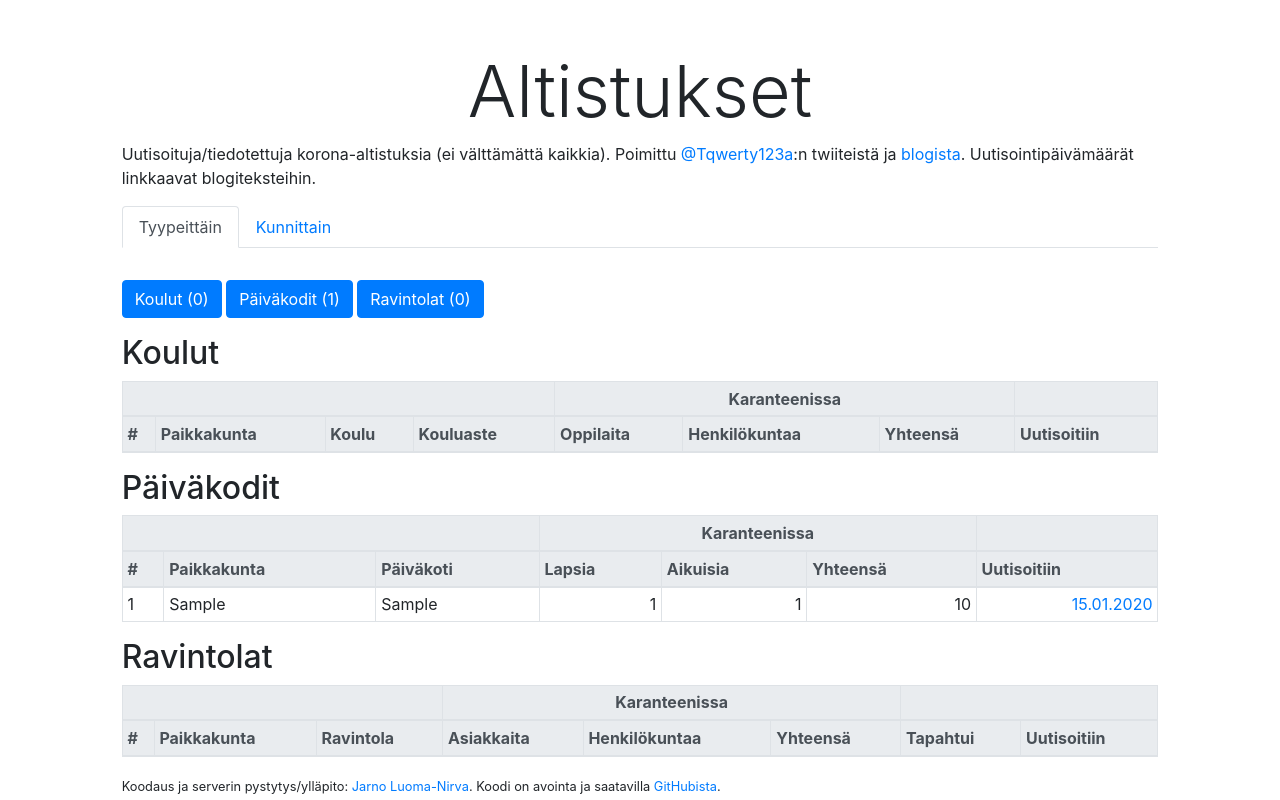
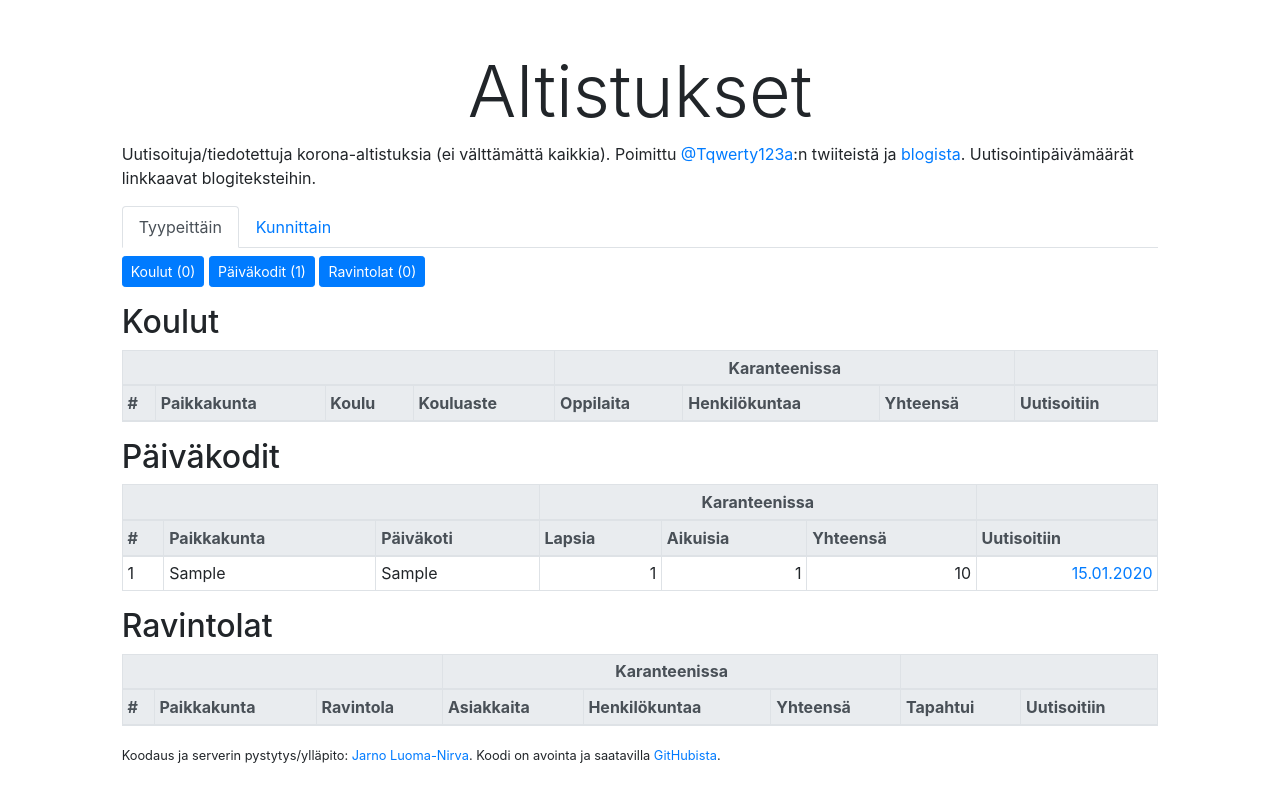
Before and after one commit to jarnoln/exposures, a Django app: page / in a window 1280 px wide. Run offline with Django 3.2, Linux system fonts and the light colour scheme; tables that the repository leaves empty hold one stand-in row (values such as "Sample post"); lists and menus that the app fills with data are empty; some libraries are stand-ins or nearby versions.

Commit message:
Smaller buttons

```diff
--- a/tables/templates/tables/base.html
+++ b/tables/templates/tables/base.html
@@ -26,7 +26,6 @@
               <a class="nav-link{% if tab == 'by_municipality' %} active{% endif %}" href="/municipalities">Kunnittain</a>
             </li>
           </ul>
-          <div class="my-1">&nbsp</div>
           {% block content %}{% endblock %}
           <div>
             <small>
--- a/tables/templates/tables/exposures_by_municipality.html
+++ b/tables/templates/tables/exposures_by_municipality.html
@@ -1,9 +1,9 @@
 {% extends "tables/base.html" %}
 
 {% block content %}
-  <div class="mb-2">
+  <div class="my-2">
     {% for municipality, exposures in exposures_by_municipality.items %}
-      <a class="btn btn-primary" href="#{{ municipality }}">{{ municipality }} ({{ exposures.count }})</a>
+      <a class="btn btn-primary btn-sm my-1" href="#{{ municipality }}">{{ municipality }} ({{ exposures.count }})</a>
     {% endfor %}
   </div>
   <table class="table table-bordered table-hover table-sm">
--- a/tables/templates/tables/index.html
+++ b/tables/templates/tables/index.html
@@ -1,10 +1,10 @@
 {% extends "tables/base.html" %}
 
 {% block content %}
-<div>
-  <a class="btn btn-primary" href="#schools">Koulut ({{ schools.count }})</a>
-  <a class="btn btn-primary" href="#daycares">Päiväkodit ({{ daycares.count }})</a>
-  <a class="btn btn-primary" href="#restaurants">Ravintolat ({{ restaurants.count }})</a>
+<div class="mt-2">
+  <a class="btn btn-primary btn-sm" href="#schools">Koulut ({{ schools.count }})</a>
+  <a class="btn btn-primary btn-sm" href="#daycares">Päiväkodit ({{ daycares.count }})</a>
+  <a class="btn btn-primary btn-sm" href="#restaurants">Ravintolat ({{ restaurants.count }})</a>
 </div>
 <h2 id="schools" class="mt-3">Koulut</h2>
 <table class="table table-bordered table-hover table-sm">
```
